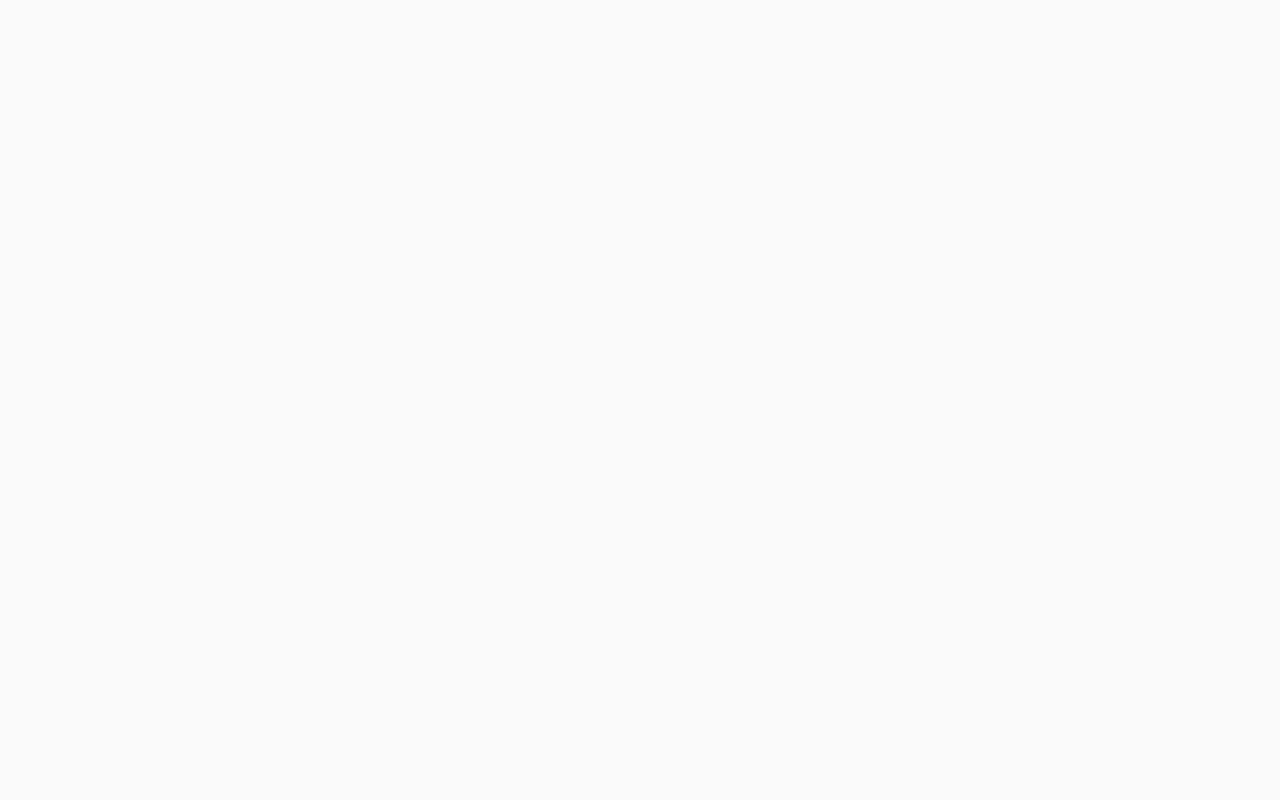
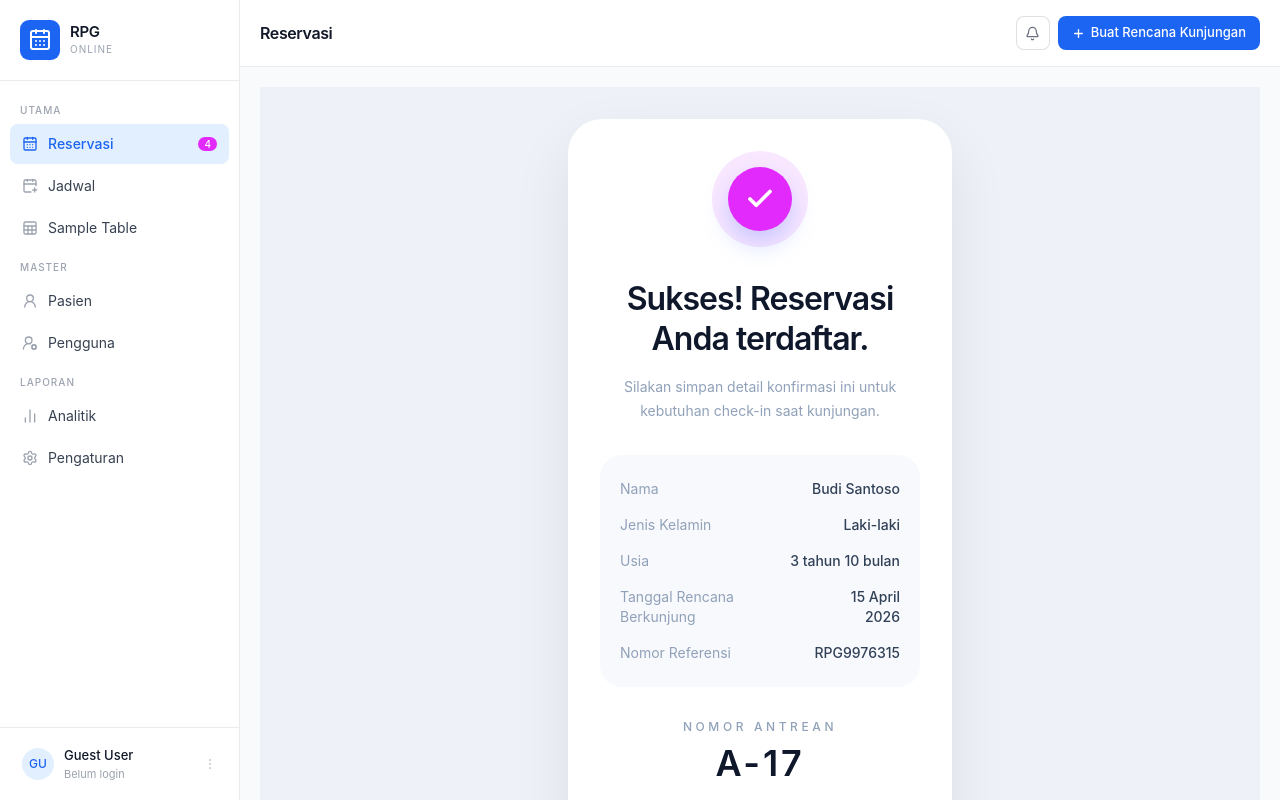
Before and after one commit to stywn93/rpg-online, a React (Vite) app: page /reservation/confirm in a window 1280 px wide. Before the commit this address had no page. Built offline with nearby package versions, Linux system fonts and the light colour scheme.

Commit message:
WIP form 2. Success Booking

```diff
--- /dev/null
+++ b/src/HasilReservasi.jsx
@@ -0,0 +1,141 @@
+import { Check } from "lucide-react"
+import { Link, useLocation } from "react-router-dom"
+
+const fallbackReservation = {
+    referenceNumber: "RPG9976315",
+    queueNumber: "A-17",
+    name: "Budi Santoso",
+    gender: "Laki-laki",
+    age: "3 tahun 10 bulan",
+    visitDate: "2026-04-15T09:30:00+07:00",
+}
+
+function formatVisitDate(value) {
+    return new Intl.DateTimeFormat("id-ID", {
+        day: "numeric",
+        month: "long",
+        year: "numeric",
+    }).format(new Date(value))
+}
+
+function InfoRow({ label, value }) {
+    return (
+        <div className="flex items-center justify-between gap-6 py-2">
+            <span className="text-sm text-slate-400">{label}</span>
+            <span className="text-right text-sm font-medium text-slate-700">{value}</span>
+        </div>
+    )
+}
+
+function Barcode({ value }) {
+    const pattern = value
+        .split("")
+        .flatMap((char, index) => {
+            const seed = char.charCodeAt(0) + index * 17
+
+            return seed
+                .toString(2)
+                .padStart(8, "0")
+                .split("")
+                .map((bit, bitIndex) => ({
+                    key: `${char}-${index}-${bitIndex}`,
+                    width: bit === "1" ? 3 : 1.4,
+                    fill: bit === "1" ? "#0f172a" : "transparent",
+                }))
+        })
+
+    let offset = 12
+    const bars = pattern.map((bar) => {
+        const x = offset
+        offset += bar.width + 1.2
+
+        return {
+            ...bar,
+            x,
+        }
+    })
+
+    const viewBoxWidth = offset + 12
+
+    return (
+        <div className="mt-7">
+            <div className="rounded-[20px] border border-slate-200 bg-white px-4 py-4">
+                <svg
+                    viewBox={`0 0 ${viewBoxWidth} 92`}
+                    className="h-20 w-full"
+                    role="img"
+                    aria-label={`Barcode nomor referensi ${value}`}
+                    preserveAspectRatio="none"
+                >
+                    <rect x="0" y="0" width={viewBoxWidth} height="92" fill="#ffffff" />
+                    {bars.map((bar) => (
+                        <rect key={bar.key} x={bar.x} y="8" width={bar.width} height="62" fill={bar.fill} />
+                    ))}
+                    <text
+                        x={viewBoxWidth / 2}
+                        y="84"
+                        textAnchor="middle"
+                        fontSize="11"
+                        letterSpacing="2"
+                        fill="#475569"
+                    >
+                        {value}
+                    </text>
+                </svg>
+            </div>
+        </div>
+    )
+}
+
+export default function HasilReservasi() {
+    const { state } = useLocation()
+    const reservation = state?.reservation ?? fallbackReservation
+
+    return (
+        <section className="flex min-h-full items-center justify-center bg-[#eef1f7] px-4 py-8 sm:px-6">
+            <div className="w-full max-w-sm rounded-[34px] bg-white px-7 py-8 text-center shadow-[0_24px_60px_rgba(15,23,42,0.08)] sm:px-8">
+                <div className="mx-auto flex h-24 w-24 items-center justify-center rounded-full bg-fuchsia-100">
+                    <div className="flex h-16 w-16 items-center justify-center rounded-full bg-fuchsia-500 text-white shadow-[0_12px_24px_rgba(111,134,255,0.35)]">
+                        <Check size={30} strokeWidth={3} />
+                    </div>
+                </div>
+
+                <h1 className="mt-8 text-[2rem] font-semibold leading-tight tracking-[-0.03em] text-slate-900">
+                    Sukses! Reservasi Anda terdaftar.
+                </h1>
+
+                <p className="mt-4 text-sm leading-6 text-slate-400">
+                    Silakan simpan detail konfirmasi ini untuk kebutuhan check-in saat kunjungan.
+                </p>
+
+                <div className="mt-8 rounded-[22px] bg-[#f8f9fc] px-5 py-4 text-left">
+                    <InfoRow label="Nama" value={reservation.name} />
+                    <InfoRow label="Jenis Kelamin" value={reservation.gender} />
+                    <InfoRow label="Usia" value={reservation.age} />
+                    <InfoRow label="Tanggal Rencana Berkunjung" value={formatVisitDate(reservation.visitDate)} />
+                    <InfoRow label="Nomor Referensi" value={reservation.referenceNumber} />
+                </div>
+
+                <div className="mt-8">
+                    <p className="text-xs font-medium uppercase tracking-[0.3em] text-slate-400">
+                        Nomor Antrean
+                    </p>
+                    <h1 className="mt-2 text-4xl font-semibold tracking-[0.08em] text-slate-900">
+                        {reservation.queueNumber ?? "A-17"}
+                    </h1>
+                </div>
+
+                <Barcode value={reservation.referenceNumber} />
+
+                <div className="mt-8 h-px w-full bg-slate-200" />
+
+                <Link
+                    to="/"
+                    className="mt-8 inline-flex w-full items-center justify-center rounded-full bg-blue-600 px-5 py-4 text-sm font-medium text-white transition hover:bg-blue-800"
+                >
+                    Kembali ke Beranda
+                </Link>
+            </div>
+        </section>
+    )
+}
--- a/src/ReservasiBaru.jsx
+++ b/src/ReservasiBaru.jsx
@@ -7,16 +7,7 @@ import {useEffect, useState} from "react"
 import {Datepicker} from "flowbite-react"
 import useAuth from "./UseAuth.js"
 import {userLogin} from "./lib/api/User.js";
-import {
-    LayoutGrid,
-    CalendarDays,
-    CalendarPlus,
-    UserRound,
-    UserRoundCog,
-    BarChart2,
-    Settings,
-    Sheet
-} from "lucide-react";
+
 
 const sleep = (ms) => new Promise((resolve) => setTimeout(resolve, ms))
 
@@ -36,7 +27,7 @@ export default function ReservasiBaru() {
     const [isLoadingServices, setIsLoadingServices] = useState(false)
     const {logout} = useAuth()
 
-
+/*
     useEffect(() => {
         const fetchServices = async () => {
             setIsLoadingServices(true)
@@ -69,31 +60,12 @@ export default function ReservasiBaru() {
             fetchServices()
         }
     }, [token])
+    */
 
     const onSubmit = async (data) => {
         const toastId = toast.loading("Memproses...")
         setIsLoading(true)
         await new Promise(requestAnimationFrame)
-        /**
-         try {
-         const response = await listService(token)
-         const responseBody = await response.json()
-         // console.log(responseBody)
-         if (response.status === 200) {
-         const token = responseBody.data.token
-         setToken(token)
-         toast.success("Logged in successfully", {id: toastId})
-         await sleep(500)
-         navigate("/")
-         } else {
-         toast.error(responseBody.messages.error, {id: toastId})
-         }
-         } catch (error) {
-         toast.error("Terjadi kesalahan, coba lagi.", {id: toastId})
-         } finally {
-         setIsLoading(false)
-         }
-         */
     }
 
     return (<section>
@@ -103,7 +75,7 @@ export default function ReservasiBaru() {
                 <Toaster/>
             </div>
             <div
-                className="w-full bg-white rounded-lg shadow dark:border md:mt-0 sm:max-w-md xl:p-0 dark:bg-gray-800 dark:border-gray-700">
+                className="w-full bg-white rounded-lg shadow md:mt-0 sm:max-w-md xl:p-0">
                 <div className="p-6 space-y-4 md:space-y-6 sm:p-8">
                     <h1 className="text-xl font-bold leading-tight tracking-tight text-gray-900 md:text-2xl dark:text-white">
                         Buat Rencana Kunjungan
--- a/src/components/Topbar.jsx
+++ b/src/components/Topbar.jsx
@@ -17,7 +17,7 @@ export default function Topbar({ title, onNewReservation }) {
                     className="h-[34px] px-3.5 rounded-lg bg-blue-600 text-white text-[13px] font-medium flex items-center gap-1.5 hover:bg-blue-800 transition-colors whitespace-nowrap"
                 >
                     <Plus size={13} strokeWidth={2.5} />
-                    Buat Reservasi
+                    Buat Rencana Kunjungan
                 </Link>
             </div>
         </div>
--- a/src/main.jsx
+++ b/src/main.jsx
@@ -13,6 +13,7 @@ import Table from "./Table.jsx"
 import ReservasiBaru from "./ReservasiBaru.jsx"
 import {Toaster} from "react-hot-toast"
 import AuthProvider from "./AuthProvider.jsx"
+import HasilReservasi from "./HasilReservasi.jsx"
 
 createRoot(document.getElementById('root')).render(
     <StrictMode>
@@ -29,6 +30,7 @@ createRoot(document.getElementById('root')).render(
                         <Route path='patients' element={<Pasien/>}/>
                         <Route path='users' element={<Pengguna/>}/>
                         <Route path='reservation/new' element={<ReservasiBaru/>}/>
+                        <Route path='reservation/confirm' element={<HasilReservasi/>}/>
                     </Route>
                 </Routes>
             </BrowserRouter>
```
